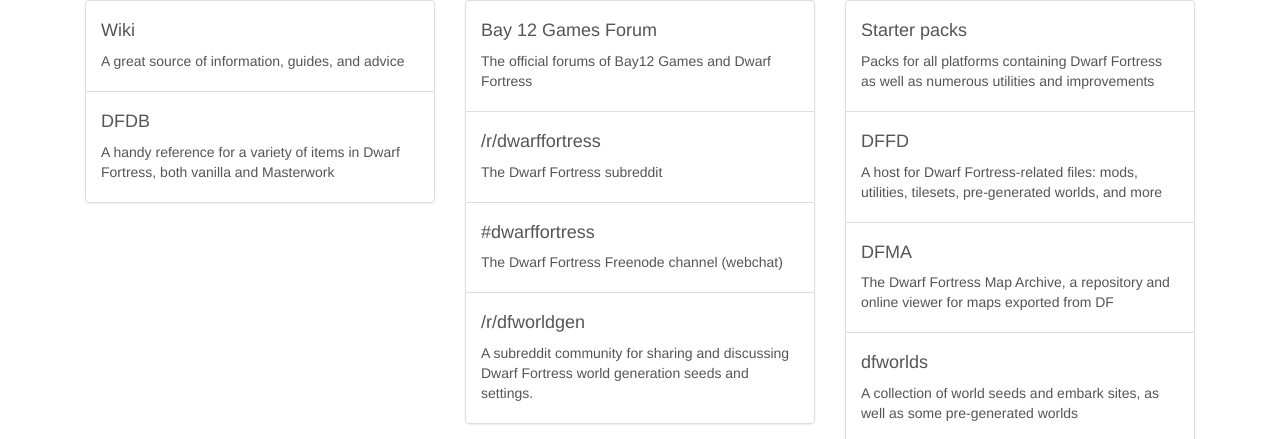
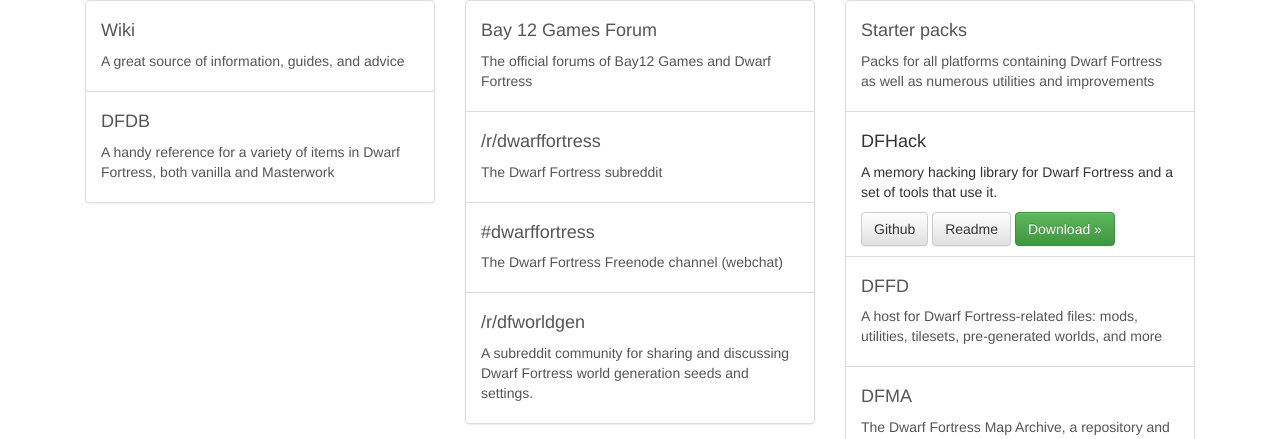
Before and after one commit to lethosor/df.org, a plain HTML site: page index.html in a window 1280 px wide. Shown: the part 361-800 px from the top of the page. Drawn offline with nearby package versions, Linux system fonts and the light colour scheme.

Commit message:
Add DFHack

```diff
--- a/index.html
+++ b/index.html
@@ -96,6 +96,13 @@
               <h4>Starter packs</h4>
               <p>Packs for all platforms containing Dwarf Fortress as well as numerous utilities and improvements</p>
             </a>
+            <div class="list-group-item">
+              <h4>DFHack</h4>
+              <p>A memory hacking library for Dwarf Fortress and a set of tools that use it.</p>
+              <a class="btn btn-default" href="https://github.com/DFHack/dfhack" role="button">Github</a>
+              <a class="btn btn-default" href="https://github.com/DFHack/dfhack/blob/master/Readme.rst" role="button">Readme</a>
+              <a class="btn btn-success" href="https://github.com/DFHack/dfhack/releases" role="button">Download &raquo;</a>
+            </div>
             <a href="http://dffd.wimbli.com/" class="list-group-item">
               <h4>DFFD</h4>
               <p>A host for Dwarf Fortress-related files: mods, utilities, tilesets, pre-generated worlds, and more</p>
```
